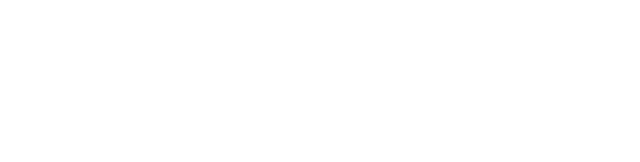
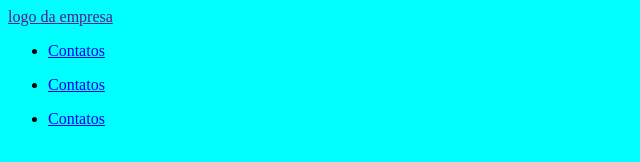
Before and after one commit to FilipeRabelo/curso_git.1, a plain HTML site: page index.html in a window 1280 px wide. Shown: the whole page, without its empty margins (0-640 px from the left). Drawn offline with Linux system fonts and the light colour scheme.

Commit message:
Enviando todos os arquivos

```diff
--- /dev/null
+++ b/css/style.css
@@ -0,0 +1,7 @@
+body {
+    background-color: aqua;
+}
+
+h1{
+    color: black;
+}
--- a/index.html
+++ b/index.html
@@ -1,12 +1,41 @@
 <!DOCTYPE html>
-<html lang="en">
+<html lang="pt-br">
 <head>
     <meta charset="UTF-8">
     <meta http-equiv="X-UA-Compatible" content="IE=edge">
-    <meta name="viewport" content="width=device-width, initial-scale=1.0">
+    <meta name="viewport" content="width=div, initial-scale=1.0">
+    <link rel="stylesheet" href="css/style.css" type="text/css">
+
     <title>Document</title>
 </head>
 <body>
+    <div id="container">
+        <header>
+            <nav>
+                <a href="">logo da empresa</a>
+            </nav>
 
+            <div>
+
+                <ul>
+                    <li>
+                        <a href="contato.html">Contatos</a>
+                    </li>
+                </ul>
+                <ul>
+                    <li>
+                        <a href="contato.html">Contatos</a>
+                    </li>
+                </ul>
+                <ul>
+                    <li>
+                        <a href="contato.html">Contatos</a>
+                    </li>
+                </ul>
+
+            </div>
+
+        </header>
+    </div>
 </body>
 </html>
```
Also changed, not shown: contato.html (added, +12 -0 lines), b.txt (added), c.txt (added).
